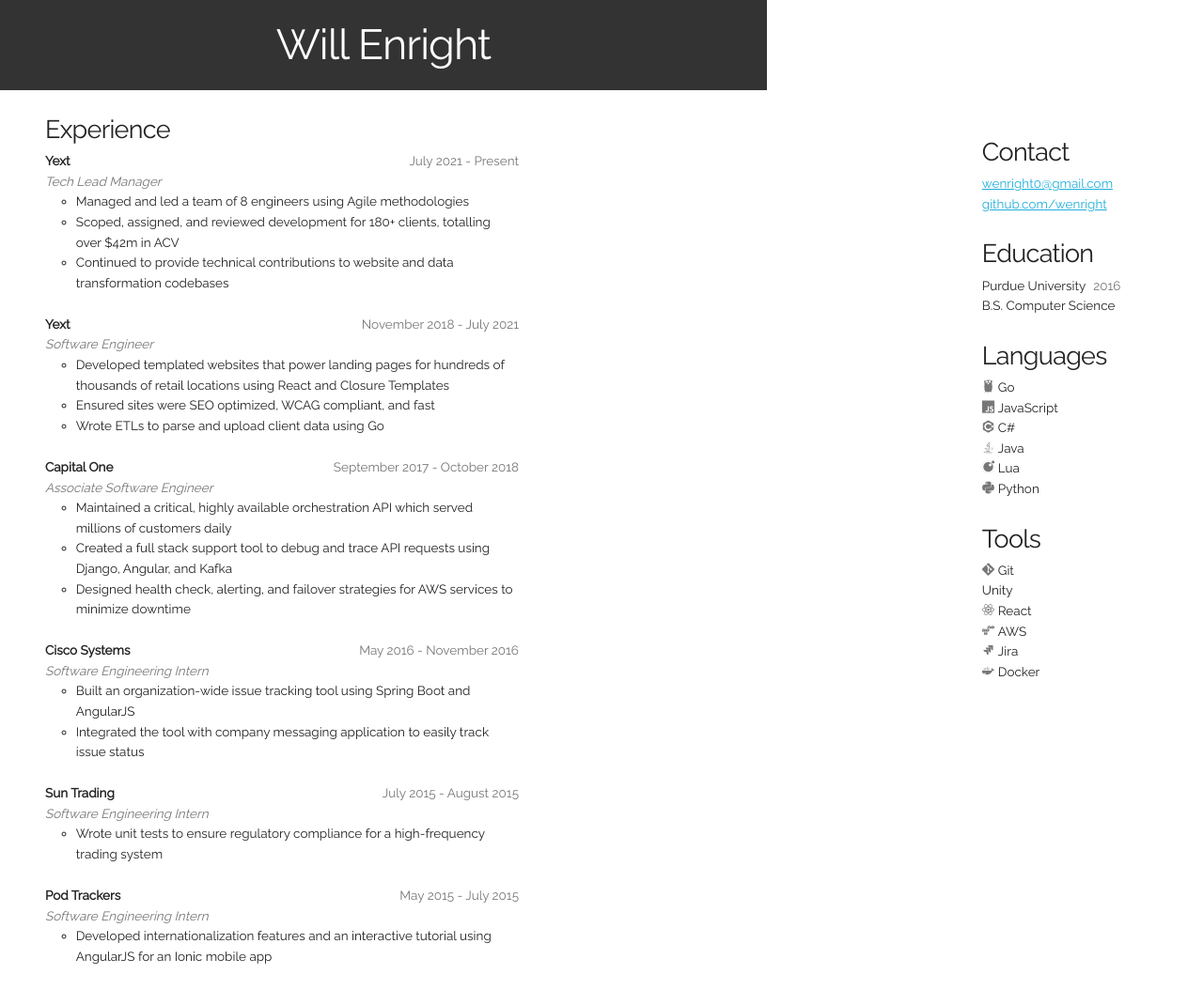
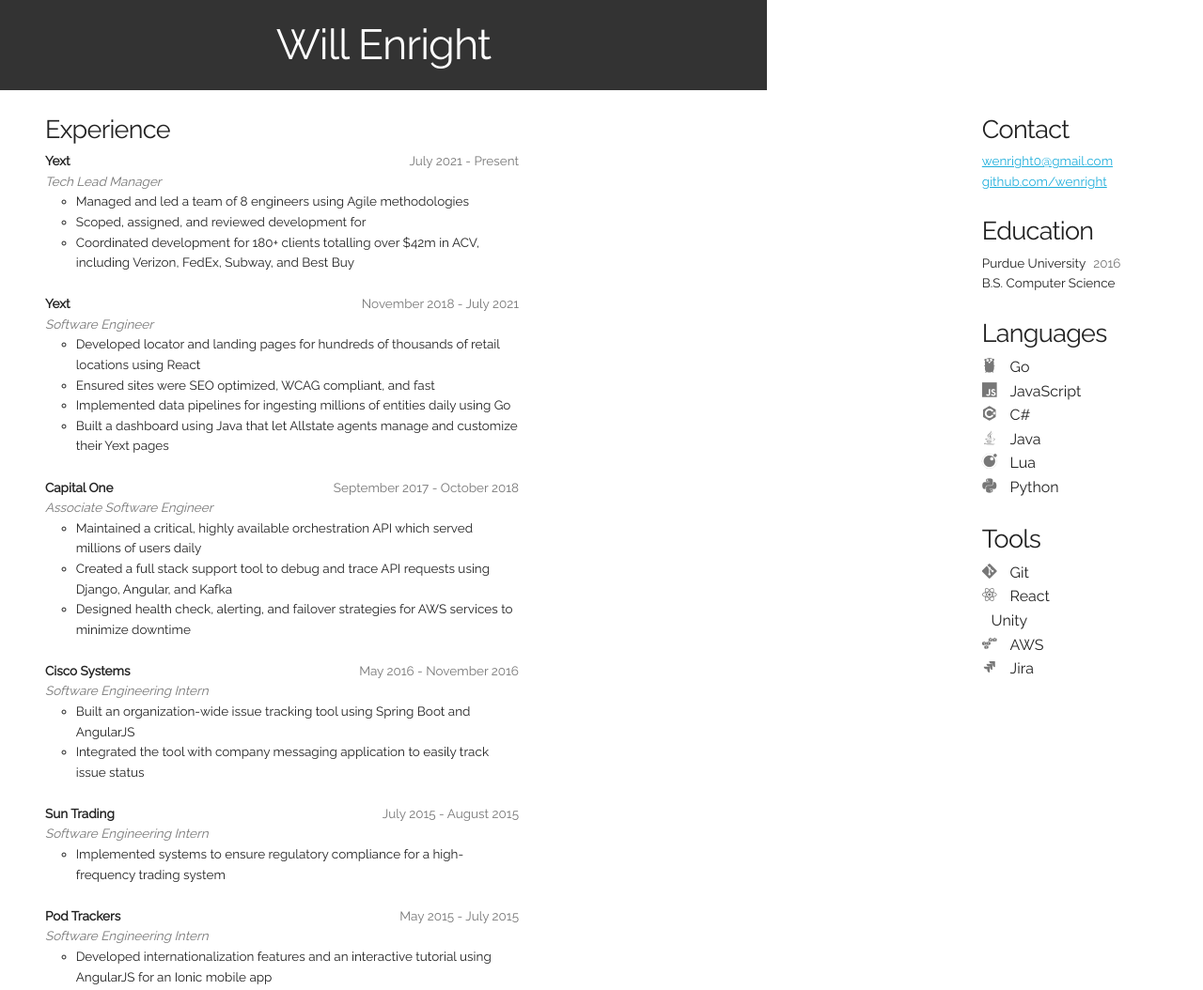
Before and after one commit to wenright/resume, a website: page index.html in a window 1280 px wide. Shown: the whole page at 94% size. Drawn offline with nearby package versions, Linux system fonts and the light colour scheme.

Commit message:
rewording

```diff
--- a/css/custom.css
+++ b/css/custom.css
@@ -28,6 +28,7 @@
 
 i {
   color: #777;
+  margin-right: 0.1in;
 }
 
 hr {
@@ -73,7 +74,7 @@
   height: 9.25in;
 }
 
-.right-column h4 {
+.right-column h4:not(:first-child) {
   margin-top: 0.25in;
 }
 
@@ -98,16 +99,14 @@
 
 .table {
   display: flex;
+  flex-direction: column;
+  font-size: medium;
 }
 
 .table-left {
   padding-right: 8px;
 }
 
-.table--icons > .table-left, .table--icons > .table-right {
-  width: 50%;
-}
-
 .projects {
   display: flex;
   flex-direction: column;
--- a/index.html
+++ b/index.html
@@ -29,8 +29,8 @@
 
 				<ul>
 					<li>Managed and led a team of 8 engineers using Agile methodologies</li>
-					<li>Scoped, assigned, and reviewed development for 180+ clients, totalling over $42m in ACV</li>
-					<li>Continued to provide technical contributions to website and data transformation codebases</li>
+					<li>Scoped, assigned, and reviewed development for </li>
+					<li>Coordinated development for 180+ clients totalling over $42m in ACV, including Verizon, FedEx, Subway, and Best Buy</li>
 				</ul>
 			</div>
 
@@ -41,9 +41,10 @@
 				<i>Software Engineer</i>
 
 				<ul>
-					<li>Developed templated websites that power landing pages for hundreds of thousands of retail locations using React and Closure Templates</li>
+					<li>Developed locator and landing pages for hundreds of thousands of retail locations using React</li>
 					<li>Ensured sites were SEO optimized, WCAG compliant, and fast</li>
-					<li>Wrote ETLs to parse and upload client data using Go</li>
+					<li>Implemented data pipelines for ingesting millions of entities daily using Go</li>
+					<li>Built a dashboard using Java that let Allstate agents manage and customize their Yext pages</li>
 				</ul>
 			</div>
 
@@ -54,7 +55,7 @@
 				<i>Associate Software Engineer</i>
 
 				<ul>
-					<li>Maintained a critical, highly available orchestration API which served millions of customers daily</li>
+					<li>Maintained a critical, highly available orchestration API which served millions of users daily</li>
 					<li>Created a full stack support tool to debug and trace API requests using Django, Angular, and Kafka</li>
 					<li>Designed health check, alerting, and failover strategies for AWS services to minimize downtime</li>
 				</ul>
@@ -79,7 +80,7 @@
 				<i>Software Engineering Intern</i>
 
 				<ul>
-					<li>Wrote unit tests to ensure regulatory compliance for a high-frequency trading system</li>
+					<li>Implemented systems to ensure regulatory compliance for a high-frequency trading system</li>
 				</ul>
 			</div>
 
@@ -109,7 +110,6 @@
 
 			<h4>Languages</h4>
 			<div class="table table--icons">
-				<div class="table-left">
 				<div>
 					<i class="devicon-go-plain"></i>
 					Go
@@ -135,22 +135,20 @@
 					Python
 				</div>
 			</div>
-			</div>
 
 			<h4>Tools</h4>
 			<div class="table table--icons">
-				<div class="table-left">
 				<div>
 					<i class="devicon-git-plain"></i>
 					Git
 				</div>
 				<div>
+					<i class="devicon-react-plain"></i>
+					React
+				</div>
+				<div>
 					<i class="devicon-unity-plain"></i>
 					Unity
-					</div>
-					<div>
-						<i class="devicon-react-plain"></i>
-						React
 				</div>
 				<div>
 					<i class="devicon-amazonwebservices-plain"></i>
@@ -160,11 +158,6 @@
 					<i class="devicon-jira-plain"></i>
 					Jira
 				</div>
-					<div>
-						<i class="devicon-docker-plain"></i>
-						Docker
-					</div>
-				</div>
 			</div>
 		</div>
 	</body>
```
Also changed, not shown: 1 other file. Lines whose indentation alone changed are shown as unchanged.
